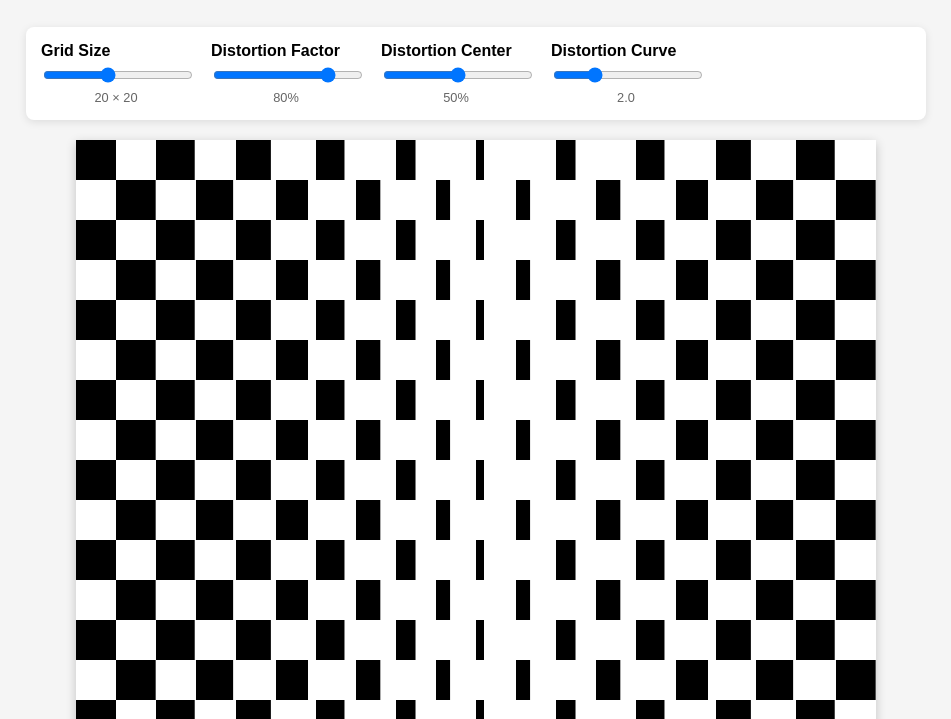
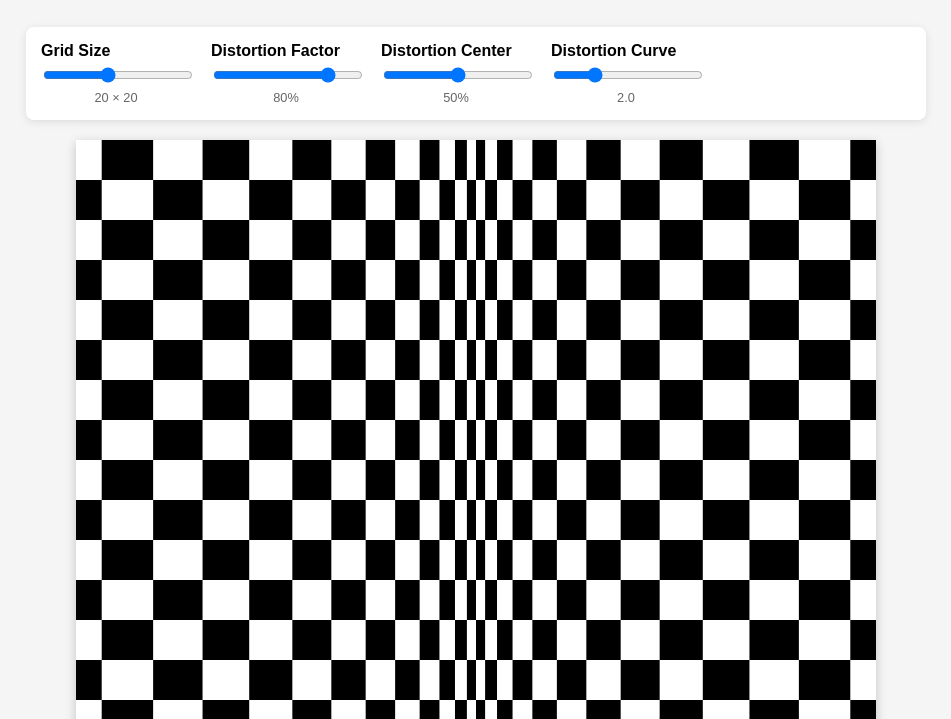
Before and after one commit to silversoftwerks/movement-squares, a plain HTML site: page movement-in-squares.html in a window 1280 px wide. Shown: the part 81-800 px from the top of the page, without its empty margins (164-1115 px from the left). Drawn offline with Linux system fonts and the light colour scheme.

Commit message:
great static

```diff
--- a/movement-in-squares.html
+++ b/movement-in-squares.html
@@ -134,6 +134,11 @@
             distortionExponentValue.textContent = distortionExponent.toFixed(1);
         }
 
+        // Gaussian-like curve function
+        function gaussianCurve(x, sigma = 0.3) {
+            return Math.exp(-(x * x) / (2 * sigma * sigma));
+        }
+
         // Function to draw the artwork
         function drawMovementInSquares() {
             // Clear canvas
@@ -148,35 +153,71 @@
             // Calculate cell size
             const cellSize = canvas.width / gridSize;
 
-            // Draw the grid
-            for (let x = 0; x < gridSize; x++) {
+            // Draw black background first to ensure full coverage
+            ctx.fillStyle = 'black';
+            ctx.fillRect(0, 0, canvas.width, canvas.height);
+
+            // Pre-calculate the positions of all grid points with distortion
+            const positions = [];
+
+            // Add extra columns on each side to overflow
+            const extraColumns = Math.ceil(gridSize * 1.2); // 120% more squares on each side
+            const totalColumns = gridSize + (extraColumns * 2);
+
+            // Calculate the distorted x positions for each column, including overflow
+            for (let x = -extraColumns; x <= gridSize + extraColumns; x++) {
+                // Calculate normalized position (0 to 1)
+                const normalizedX = x / gridSize;
+
+                // Distance from center (0 to 1)
+                const distanceFromCenter = Math.abs(normalizedX - distortionCenter);
+
+                // Direction multiplier (-1 for left of center, 1 for right)
+                const direction = Math.sign(normalizedX - distortionCenter);
+
+                // Base undistorted position
+                let transformedX = normalizedX;
+
+                // Apply distortion only if not at exact center
+                if (distanceFromCenter > 0) {
+                    // Use Gaussian curve for smoother compression near the center
+                    const gaussianFactor = gaussianCurve(distanceFromCenter, 0.4);
+
+                    // Combine with power curve for edge behavior
+                    const powerFactor = Math.pow(1 - distanceFromCenter, distortionExponent);
+
+                    // Blend both curves for a more rounded effect
+                    const compressionStrength = (gaussianFactor * 0.7 + powerFactor * 0.3) * distortionFactor;
+
+                    // Apply compression toward center with enhanced curve
+                    if (direction < 0) {
+                        transformedX = normalizedX + (distanceFromCenter * compressionStrength);
+                    } else {
+                        transformedX = normalizedX - (distanceFromCenter * compressionStrength);
+                    }
+                }
+
+                // Convert normalized position to canvas coordinates
+                const position = transformedX * canvas.width;
+                positions.push(position);
+            }
+
+            // Draw the grid - white squares only (black background already drawn)
+            for (let x = 0; x < positions.length - 1; x++) {
                 for (let y = 0; y < gridSize; y++) {
-                    // Calculate position for this square
-                    const posX = x * cellSize;
-                    const posY = y * cellSize;
+                    const x1 = positions[x];
+                    const x2 = positions[x + 1];
+                    const y1 = y * cellSize;
+                    const y2 = (y + 1) * cellSize;
 
-                    // Calculate distortion for this square
-                    // The closer to the distortion center, the more distorted
-                    const relativeX = x / gridSize;
-                    const distanceFromCenter = Math.abs(relativeX - distortionCenter);
-                    const normalizedDistance = Math.min(1, distanceFromCenter * 2);
+                    const width = x2 - x1;
 
-                    // Apply nonlinear distortion using the exponent
-                    const distortionAmount = Math.pow(1 - normalizedDistance, distortionExponent) * distortionFactor;
-
-                    // Calculate the distorted width
-                    let width = cellSize * (1 - distortionAmount);
-                    if (width < 1) width = 1; // Minimum width of 1px
-
-                    // Determine color (checkerboard pattern)
-                    if ((x + y) % 2 === 0) {
-                        ctx.fillStyle = 'black';
-                    } else {
+                    // Draw only white squares over black background
+                    // Adjust the checkerboard pattern for the extra columns
+                    if (((x + extraColumns) + y) % 2 !== 0) {
                         ctx.fillStyle = 'white';
+                        ctx.fillRect(x1, y1, width, cellSize);
                     }
-
-                    // Draw the square
-                    ctx.fillRect(posX, posY, width, cellSize);
                 }
             }
         }
```
